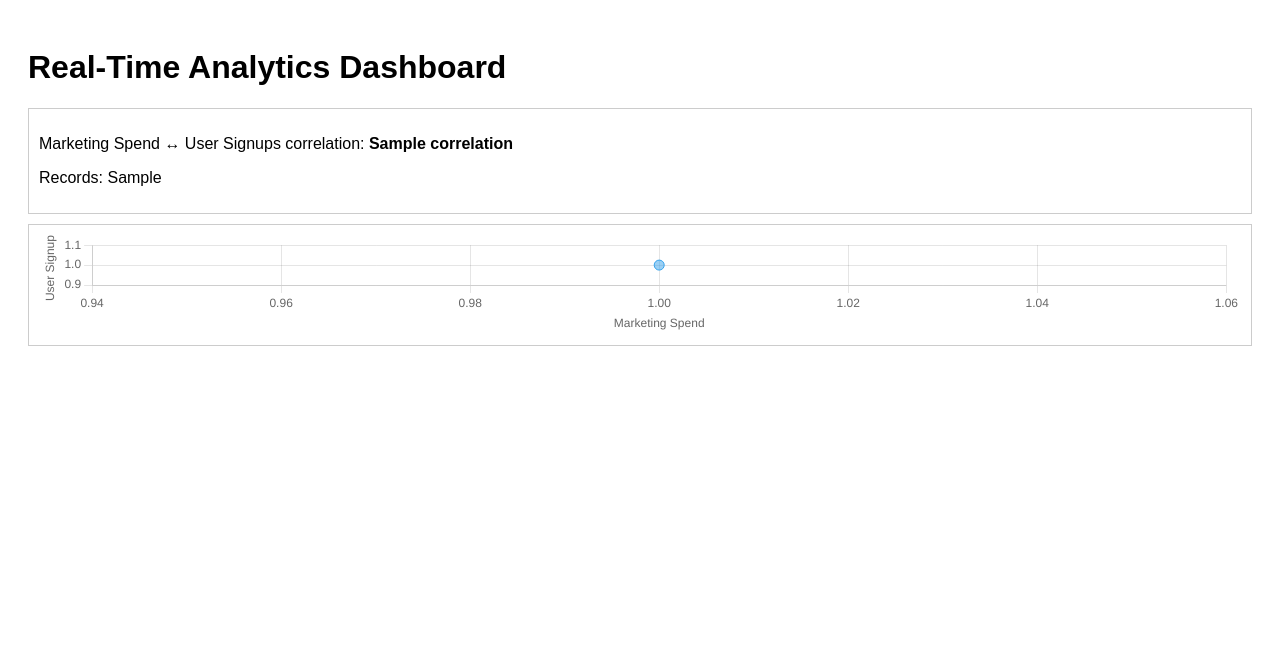
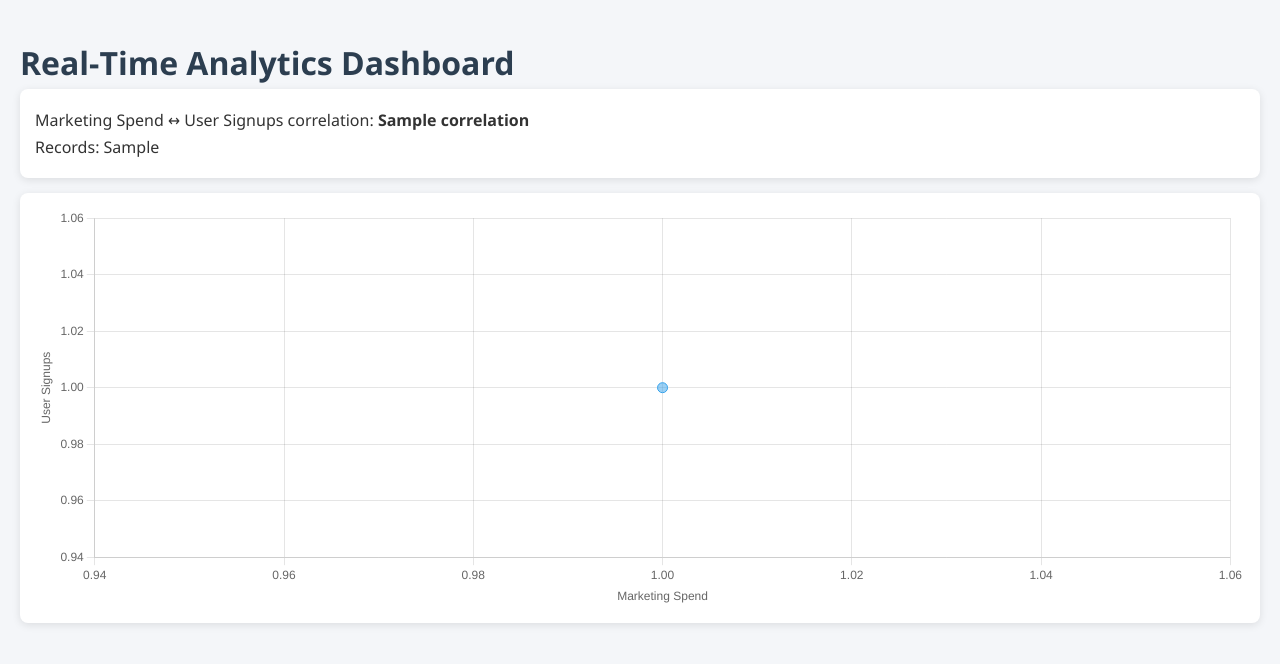
Before and after one commit to Bharathkumar-2710/Real-Time-Web-Analytics-Visualization-Engine, a Flask app: template templates/index.html in a window 1280 px wide. Shown: the top 664 px of the page. Run offline with Flask 3, Linux system fonts and the light colour scheme; the template is opened without the code that fills it: most values are stand-ins (such as "Sample title", 1, 10 or a date in 2020).

Commit message:
modifty index.html

```diff
--- a/static/style.css
+++ b/static/style.css
@@ -0,0 +1,65 @@
+/* static/style.css */
+
+body {
+  font-family: "Segoe UI", Tahoma, Geneva, Verdana, sans-serif;
+  background-color: #f4f6f9;
+  margin: 0;
+  padding: 20px;
+  color: #333;
+}
+
+.container {
+  max-width: 1200px;
+  margin: 0 auto;
+  padding: 15px;
+}
+
+h1 {
+  color: #2c3e50;
+  margin-bottom: 5px;
+}
+
+h2 {
+  color: #34495e;
+  font-size: 1.3rem;
+}
+
+.card {
+  background: white;
+  border-radius: 8px;
+  box-shadow: 0 2px 8px rgba(0, 0, 0, 0.1);
+  padding: 15px;
+  margin-bottom: 15px;
+}
+
+.card p {
+  margin: 5px 0;
+}
+
+/* Chart container */
+.chart-container {
+  height: 400px;
+  margin-top: 10px;
+}
+
+/* Upload form */
+form {
+  margin-bottom: 15px;
+}
+
+form input[type="file"] {
+  margin-right: 10px;
+}
+
+form button {
+  padding: 8px 15px;
+  background-color: #3498db;
+  color: white;
+  border: none;
+  border-radius: 4px;
+  cursor: pointer;
+}
+
+form button:hover {
+  background-color: #2980b9;
+}
--- a/templates/index.html
+++ b/templates/index.html
@@ -3,10 +3,7 @@
 <head>
   <title>Real‑Time Analytics Dashboard</title>
   <script src="https://cdn.jsdelivr.net/npm/chart.js"></script>
-  <style>
-    body { font-family: sans-serif; padding: 20px; }
-    .card { margin: 10px 0; padding: 10px; border: 1px solid #ccc; }
-  </style>
+  <link rel="stylesheet" href="{{ url_for('static', filename='style.css') }}">
 </head>
 <body>
   <h1>Real‑Time Analytics Dashboard</h1>
@@ -16,8 +13,8 @@
     <p>Records: {{ n }}</p>
   </div>
 
-  <div class="card">
-    <canvas id="scatterChart" height="100"></canvas>
+  <div class="card chart-container">
+    <canvas id="scatterChart"></canvas>
   </div>
 
   <script>
@@ -66,7 +63,7 @@
 
     // Load once
     updateChart();
-    // Auto refresh every 5 sec (good for “live” feel)
+    // Auto refresh every 5 sec
     setInterval(updateChart, 5000);
   </script>
 </body>
```
